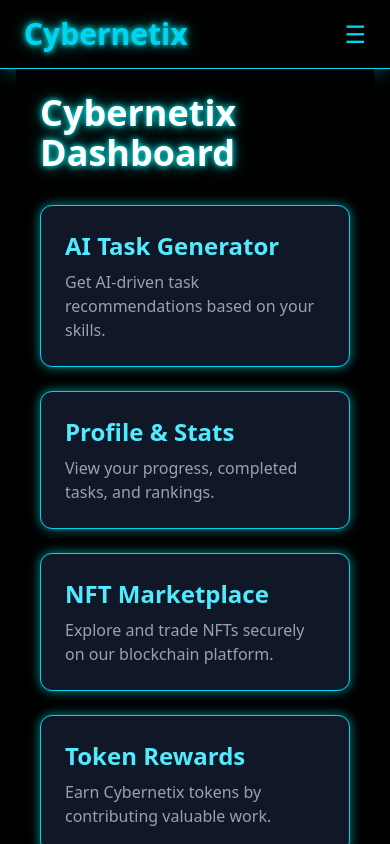
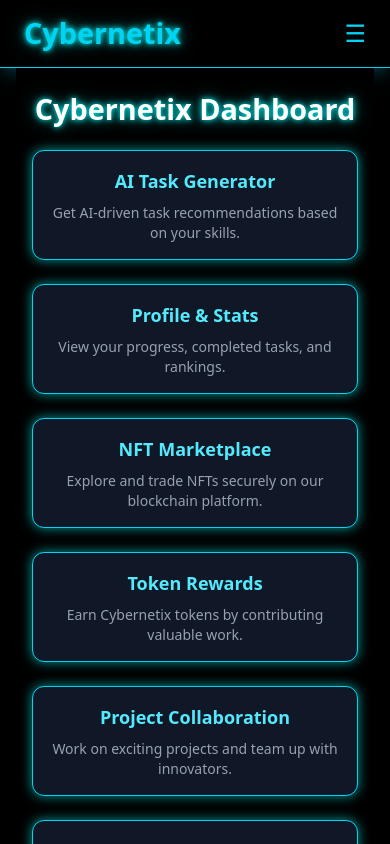
Before and after one commit to CybernetixDotDev/cybernetix-frontend, a Next.js app: page /dashboard in a window 390 px wide. Shown: the top 844 px of the page. Built offline with nearby package versions, Linux system fonts and the light colour scheme.

Commit message:
fixed mobile view

```diff
--- a/src/app/dashboard/page.tsx
+++ b/src/app/dashboard/page.tsx
@@ -1,13 +1,17 @@
-import PageTransition from "../../components/MotionWrapper";
+"use client";
+
+import MotionWrapper from "../../components/MotionWrapper";
 
 export default function DashboardPage() {
   return (
-    <PageTransition>
-      <div className="min-h-screen bg-black text-white flex flex-col items-center p-6">
-        <h1 className="text-4xl font-bold neon-text mb-8">Cybernetix Dashboard</h1>
+    <MotionWrapper>
+      <div className="min-h-screen bg-black text-white flex flex-col items-center px-4 sm:px-6 lg:px-8">
+        <h1 className="text-3xl sm:text-4xl font-bold neon-text text-center my-6 sm:my-8">
+          Cybernetix Dashboard
+        </h1>
 
-        {/* Card Container */}
-        <div className="grid grid-cols-1 md:grid-cols-2 lg:grid-cols-3 gap-6 w-full max-w-6xl">
+        {/* Responsive Card Grid */}
+        <div className="grid grid-cols-1 sm:grid-cols-2 lg:grid-cols-3 gap-6 w-full max-w-6xl">
           <DashboardCard title="AI Task Generator" description="Get AI-driven task recommendations based on your skills." />
           <DashboardCard title="Profile & Stats" description="View your progress, completed tasks, and rankings." />
           <DashboardCard title="NFT Marketplace" description="Explore and trade NFTs securely on our blockchain platform." />
@@ -16,16 +20,16 @@ export default function DashboardPage() {
           <DashboardCard title="Live Community" description="Engage with like-minded contributors in real-time discussions." />
         </div>
       </div>
-    </PageTransition>
+    </MotionWrapper>
   );
 }
 
-// Reusable Card Component
+// Reusable Dashboard Card Component
 function DashboardCard({ title, description }: { title: string; description: string }) {
   return (
-    <div className="bg-gray-900 bg-opacity-80 border border-cyan-400 shadow-lg shadow-cyan-500/20 rounded-xl p-6 neon-border transform transition-all duration-300 hover:-translate-y-2 hover:shadow-cyan-500">
-      <h2 className="text-2xl font-bold text-cyan-300">{title}</h2>
-      <p className="text-gray-400 mt-2">{description}</p>
+    <div className="bg-gray-900 bg-opacity-80 border border-cyan-400 shadow-lg shadow-cyan-500/20 rounded-xl p-4 sm:p-6 text-center neon-border transform transition-all duration-300 hover:-translate-y-2 hover:shadow-cyan-500">
+      <h2 className="text-lg sm:text-xl font-bold text-cyan-300">{title}</h2>
+      <p className="text-sm sm:text-base text-gray-400 mt-2">{description}</p>
     </div>
   );
 }
--- a/src/components/Navbar.tsx
+++ b/src/components/Navbar.tsx
@@ -18,19 +18,28 @@ export default function Navbar() {
 
         {/* Mobile Menu Toggle */}
         <button
-          className="md:hidden text-cyan-400 text-2xl"
+          className="md:hidden text-cyan-400 text-2xl focus:outline-none"
           onClick={() => setIsOpen(!isOpen)}
         >
           ☰
         </button>
 
-        {/* Navigation Links */}
-        <div className={`md:flex space-x-6 text-lg font-medium ${isOpen ? "block" : "hidden"} md:block`}>
+        {/* Navigation Links - Desktop */}
+        <div className="hidden md:flex space-x-6 text-lg font-medium">
           <NavItem href="/dashboard" pathname={pathname} text="Dashboard" />
           <NavItem href="/profile" pathname={pathname} text="Profile" />
           <NavItem href="/marketplace" pathname={pathname} text="Marketplace" />
         </div>
       </div>
+
+      {/* Mobile Navigation Menu */}
+      {isOpen && (
+        <div className="md:hidden bg-black bg-opacity-90 absolute top-16 left-0 w-full p-6 flex flex-col items-center space-y-4 border-t border-cyan-400">
+          <NavItem href="/dashboard" pathname={pathname} text="Dashboard" />
+          <NavItem href="/profile" pathname={pathname} text="Profile" />
+          <NavItem href="/marketplace" pathname={pathname} text="Marketplace" />
+        </div>
+      )}
     </nav>
   );
 }
@@ -41,7 +50,7 @@ function NavItem({ href, pathname, text }: { href: string; pathname: string; tex
   return (
     <Link
       href={href}
-      className={`relative px-4 py-2 rounded-lg transition-all duration-300 ${
+      className={`px-4 py-2 rounded-lg transition-all duration-300 ${
         isActive
           ? "text-cyan-300 neon-glow border border-cyan-400"
           : "text-gray-300 hover:text-cyan-400 hover:border-cyan-300 border border-transparent"
--- a/src/styles/globals.css
+++ b/src/styles/globals.css
@@ -113,3 +113,24 @@ body {
 .progress-bar {
   transition: width 0.5s ease-in-out;
 }
+
+/* Smooth scaling for text */
+@media (max-width: 640px) {
+  .neon-text {
+    font-size: 1.8rem;
+  }
+}
+
+/* Responsive card padding */
+@media (max-width: 768px) {
+  .dashboard-card {
+    padding: 16px;
+  }
+}
+
+/* Adjust grid layout for better spacing */
+@media (max-width: 1024px) {
+  .dashboard-grid {
+    grid-template-columns: repeat(2, 1fr);
+  }
+}
```
